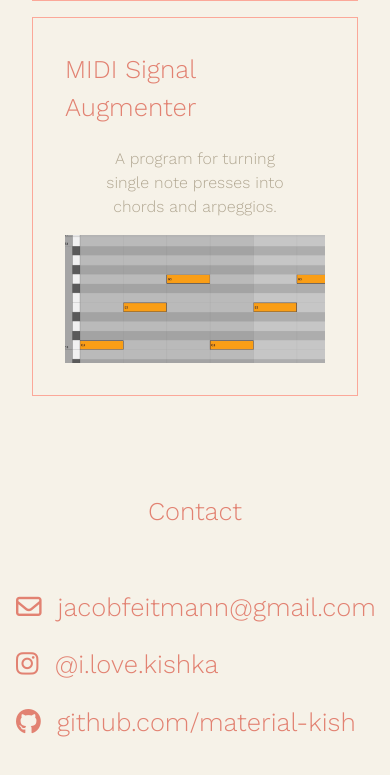
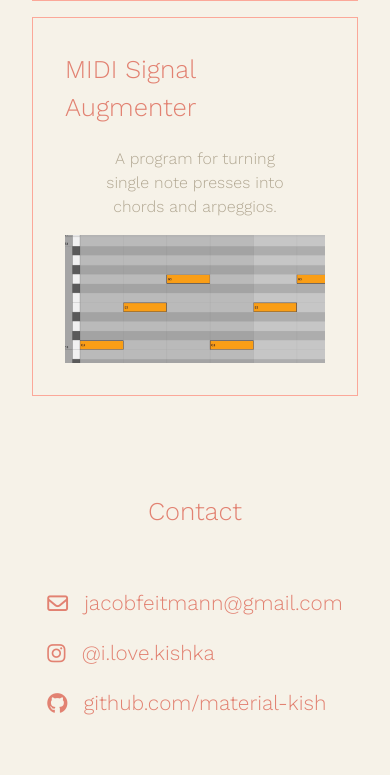
Before and after one commit to material-kish/site-3, a website built with Vite: page index.html in a window 390 px wide. Shown: the part 3342-4117 px from the top of the page. Built offline with nearby package versions, Linux system fonts and the light colour scheme.

Commit message:
Smaller contact details on mobile

```diff
--- a/src/style.scss
+++ b/src/style.scss
@@ -379,7 +379,7 @@ video {
   h3 {
     font-size: 2.4rem;
     @include responsive(tablet) {
-      font-size: 1.6rem;
+      font-size: 1.3rem;
     }
   }
 }
```
